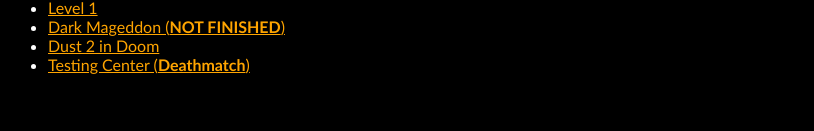
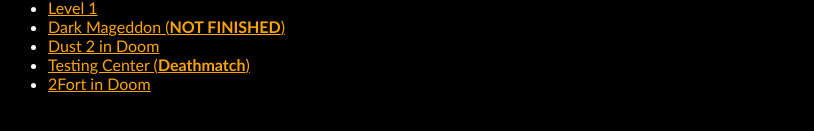
Before and after one commit to AvienJ/avienj.github.io, a plain HTML site: page doomwads/wads.html in a window 1280 px wide. Shown: the part 139-270 px from the top of the page, without its empty margins (0-814 px from the left). Drawn offline with Linux system fonts and the light colour scheme.

Commit message:
Added "DoomPlazaV1.wad"

```diff
--- a/doomwads/wads.html
+++ b/doomwads/wads.html
@@ -14,6 +14,7 @@
     <li><a href="dark mageddon.wad">Dark Mageddon (<strong>NOT FINISHED</strong>)</a></li>
     <li><a href="de_dust2.wad">Dust 2 in Doom</a></li>
     <li><a href="Testing Center.wad">Testing Center (<strong>Deathmatch</strong>)</a></li>
+    <li><a href="DoomPlazaV1.wad">2Fort in Doom</a></li>
 </ul>
 
 </body>
--- a/global.css
+++ b/global.css
@@ -1,5 +1,5 @@
 body {
-    font-family: 'Trebuchet MS', 'Lucida Sans Unicode', 'Lucida Grande', 'Lucida Sans', Arial, sans-serif;
+    font-family:'Trebuchet MS', 'Lucida Sans Unicode', 'Lucida Grande', 'Lucida Sans', Arial, sans-serif;
     color: white;
     background-color: black;
 }
```
Also changed, not shown: 1 other file.
